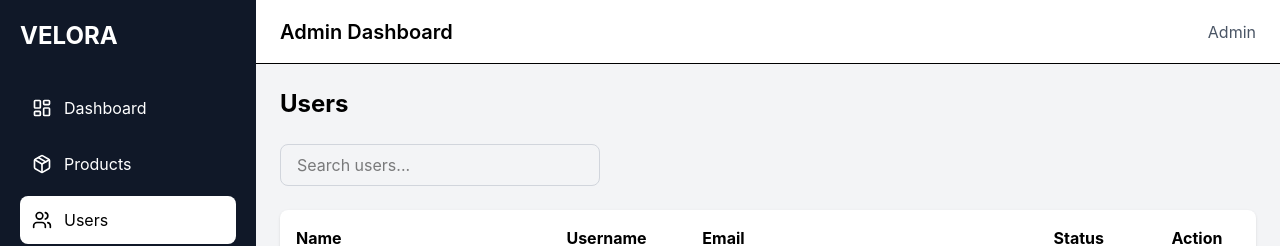
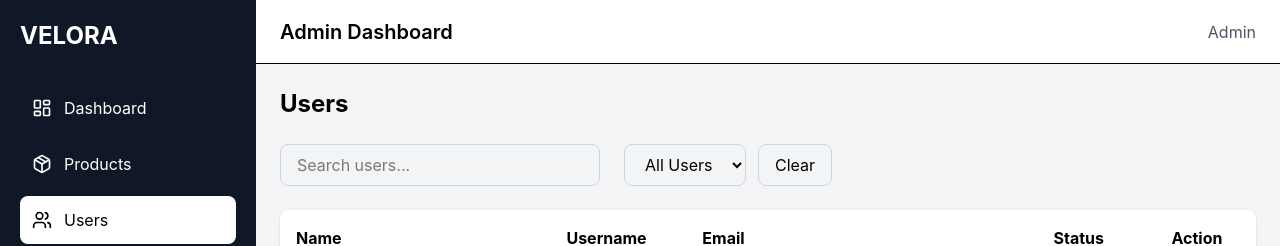
Before and after one commit to rrasik606-creator/E-commerce-project-, a React (Vite) app: page /admin/user in a window 1280 px wide. Shown: the top 246 px of the page. Built offline with nearby package versions, Linux system fonts and the light colour scheme; data requests are answered from the project's data file; sample sign-in values are in the browser's storage.

Commit message:
added sorting using filter in userpage based on active and blocked user also added the clear button

```diff
--- a/db.json
+++ b/db.json
@@ -464,7 +464,7 @@
             "/watches/men/casual/casio1b.png",
             "/watches/men/casual/casio1c.png"
           ],
-          "quantity": 1
+          "quantity": 2
         }
       ],
       "id": "4iOIiaoHiu4"
--- a/src/pages/admin/product.jsx
+++ b/src/pages/admin/product.jsx
@@ -130,17 +130,17 @@ const AdminProducts = () => {
 
     };
 
-    const handleCategory=(e)=>{
+    // const handleCategory=(e)=>{
 
-        setSearchParams({
-            search:search,
-            brand:brand,
-            category:e.target.value,
-            type:type,
-            page:1
-        });
+    //     setSearchParams({
+    //         search:search,
+    //         brand:brand,
+    //         category:e.target.value,
+    //         type:type,
+    //         page:1
+    //     });
 
-    };
+    // };
 
     const handleType=(e)=>{
 
--- a/src/pages/admin/users.jsx
+++ b/src/pages/admin/users.jsx
@@ -25,6 +25,7 @@ const AdminUsers = () => {
     const[searchParams,setSearchParams]=useSearchParams();
 
     const search=searchParams.get("search")||"";
+    const status=searchParams.get("status")||"";
     const currentPage=Number(searchParams.get("page"))||1;
 
     const usersPerPage=5;
@@ -37,11 +38,19 @@ const AdminUsers = () => {
     .filter((user)=>user.role!=="admin")
     .filter((user)=>{
       const searchMatch=
-      user.name.toLowerCase().includes(search.toLowerCase())||
-      user.username.toLowerCase().includes(search.toLowerCase())||
-      user.email.toLowerCase().includes(search.toLowerCase());
+            user.name.toLowerCase().includes(search.toLowerCase())||
+            user.username.toLowerCase().includes(search.toLowerCase())||
+            user.email.toLowerCase().includes(search.toLowerCase());
 
-      return searchMatch
+      const statusMatch=
+      status===""
+      ?true
+      :status==="active"
+      ?!user.blocked
+      :user.blocked
+
+
+      return searchMatch&&statusMatch
     })
 
     const totalPages=Math.ceil(users.length/usersPerPage);
@@ -122,7 +131,7 @@ const AdminUsers = () => {
                         Users
                     </h1>
 
-                    <div className='mb-6'>
+                    <div className='mb-6 flex flex-wrap gap-3'>
                       <input
                       type="text"
                       placeholder='Search users...'
@@ -142,6 +151,38 @@ const AdminUsers = () => {
                       }}
                       className='border border-gray-300 rounded-lg px-4 py-2 w-full md:w-80 outline-none'
                       />
+
+                      <select
+                      value={status}
+                      onChange={(e)=>{
+                        const value=e.target.value
+
+                        if(value){
+                            searchParams.set("status",value);
+                        }
+                        else{
+                            searchParams.delete("status");
+                        }
+
+                        searchParams.delete("page")
+
+                        setSearchParams(searchParams);
+                      }}
+                      className='border border-gray-300 rounded-lg px-4 py-2 outline-none ml-3'
+                      >
+                        <option value="">All Users</option>
+                        <option value="active">Active</option>
+                        <option value="blocked">Blocked</option>
+                      </select>
+
+                      <button
+                      onClick={()=>{
+                        setSearchParams({});
+                      }}
+                      className='px-4 py-2 border border-gray-300 rounded-lg hover:bg-gray-100'
+                      >
+                        Clear
+                      </button>
                     </div>
 
 
@@ -262,7 +303,9 @@ const AdminUsers = () => {
 
                       <button
                       onClick={()=>setSearchParams({
-                        search,page:currentPage-1
+                        search,
+                        status,
+                        page:currentPage-1
                       })}
                       disabled={currentPage===1}
                       className='px-4 py-2 border rounded-lg disabled:opacity-50'
@@ -277,6 +320,7 @@ const AdminUsers = () => {
                                   key={index}
                                   onClick={() => setSearchParams({
                                       search,
+                                      status,
                                       page: index + 1
                                   })}
                                   className={`px-4 py-2 rounded-lg ${
@@ -293,6 +337,7 @@ const AdminUsers = () => {
                       <button
                           onClick={() => setSearchParams({
                               search,
+                              status,
                               page: currentPage + 1
                           })}
                           disabled={
```
